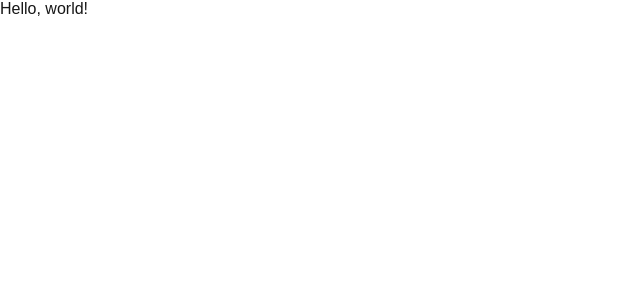
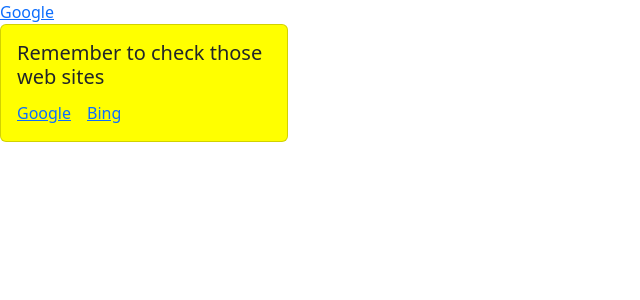
Before and after one commit to mana-byte/aixemple_react, a Next.js app in the folder aixampleux/client/: page / in a window 1280 px wide. Shown: the top 300 px of the page, without its empty margins (0-640 px from the left). Built offline with nearby package versions, Linux system fonts and the light colour scheme.

Commit message:
added(page.jsx, postit.jsx): postit component and home page presentation

```diff
--- a/aixampleux/client/package.json
+++ b/aixampleux/client/package.json
@@ -9,8 +9,9 @@
     "lint": "next lint"
   },
   "dependencies": {
+    "bootstrap": "^5.3.3",
+    "next": "15.0.3",
     "react": "19.0.0-rc-66855b96-20241106",
-    "react-dom": "19.0.0-rc-66855b96-20241106",
-    "next": "15.0.3"
+    "react-dom": "19.0.0-rc-66855b96-20241106"
   }
 }
--- a/aixampleux/client/src/app/page.jsx
+++ b/aixampleux/client/src/app/page.jsx
@@ -1,10 +1,23 @@
 import Image from "next/image";
 import styles from "./page.module.css";
+import PostIt from "./postit/postit";
 
-export default function Home() {
-	return (
-		<div className={styles.container}>
-			<p className={styles.text}>Hello, world!</p>
-		</div>
-	);
+export default function Index() {
+    const links = [
+        { id: 2, url: "https://www.google.com", text: "Google" },
+        { id: 3, url: "https://www.bing.com", text: "Bing" },
+    ];
+    const postIt = [
+        { id:1, title: "Remember to check those web sites", links: links }
+    ];
+
+    return (
+        <div>
+        <a href="https://www.google.com">Google</a>
+        { postIt.map((postIt) => {
+            console.log(postIt);
+            return (<PostIt key={postIt.id} title={postIt.title} links={postIt.links} />);
+        })}
+        </div>
+    );
 }
--- /dev/null
+++ b/aixampleux/client/src/app/postit/postit.jsx
@@ -0,0 +1,20 @@
+import Image from "next/image";
+import "../../../node_modules/bootstrap/dist/css/bootstrap.min.css";
+
+export default function PostIt(props) {
+    return (
+        <div className="card" style={{ width: "18rem", backgroundColor: "yellow" }}>
+            <div className="card-body">
+                <h5 className="card-title">{props.title}</h5>
+                <h6 className="card-subtitle mb-2 text-muted">{props.subtitle}</h6>
+                <p className="card-text">{props.text}</p>
+
+                {props.links.map((link) => (
+                    <a key={link.id} href={link.url} className="card-link">
+                        {link.text}
+                    </a>
+                ))}
+            </div>
+        </div>
+    );
+}
```
Also changed, not shown: 2 other files (tests, documents, lock files or other folders).
